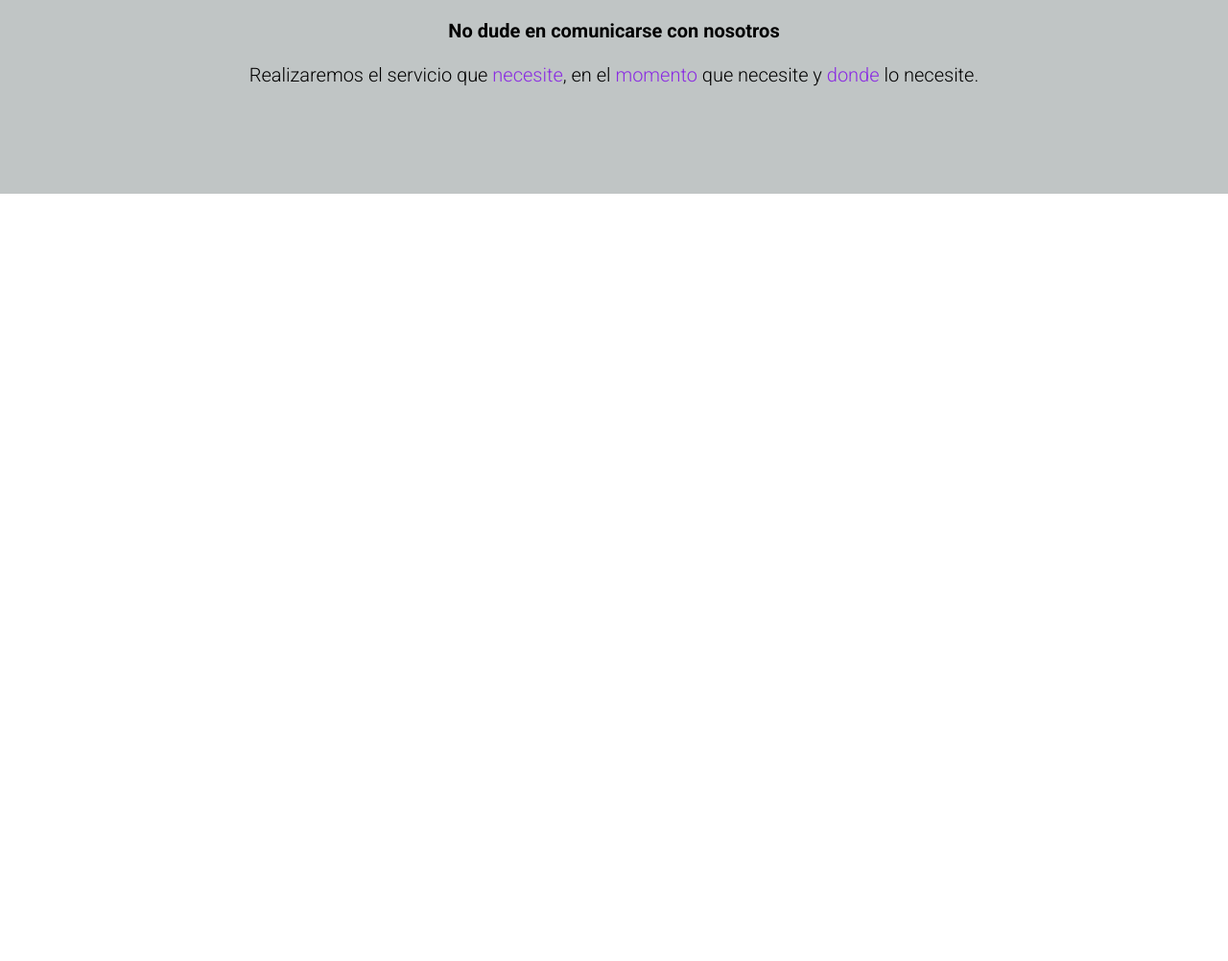
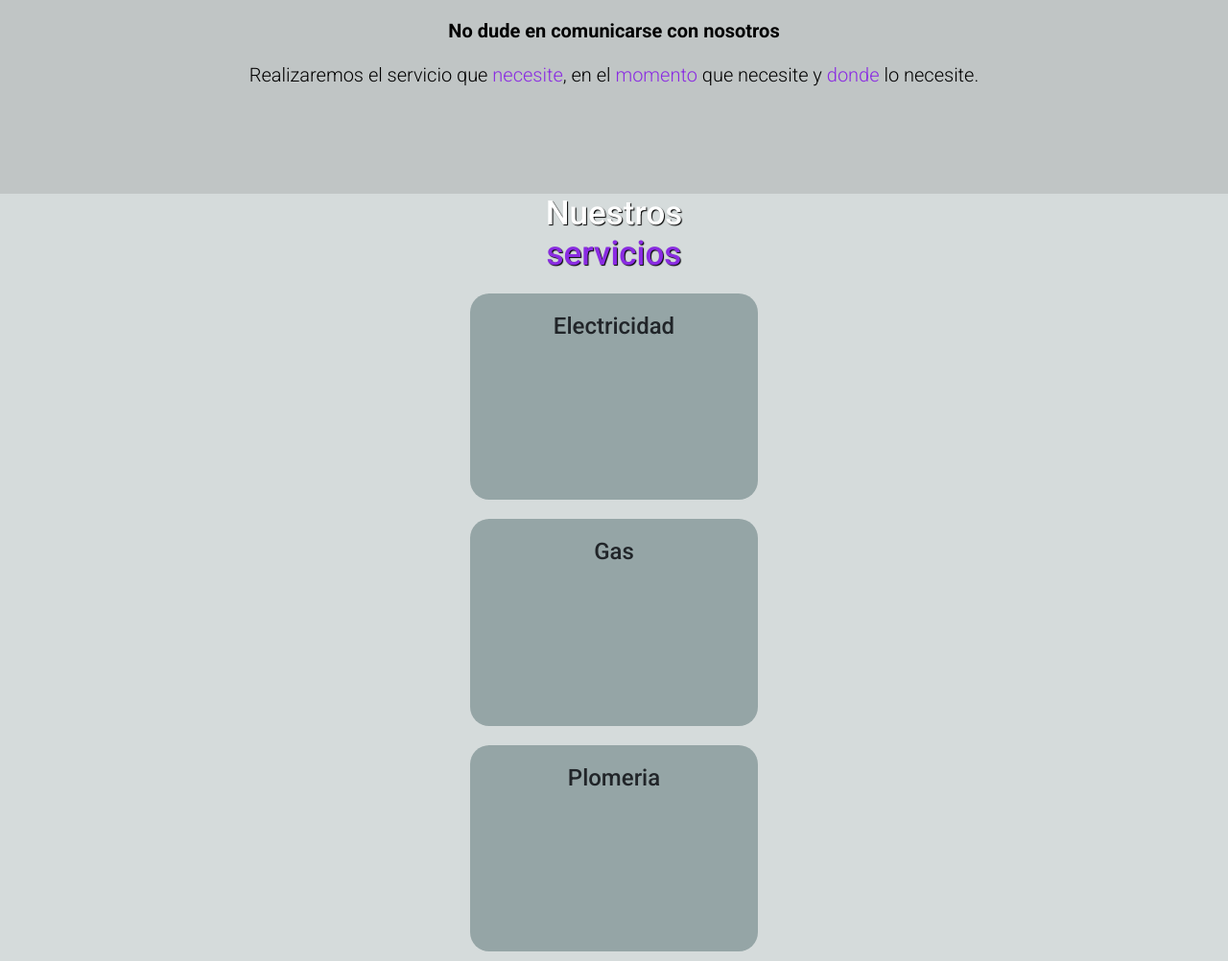
Before and after one commit to EduEzMez/FullServicios24, a website: page index.html in a window 1280 px wide. Shown: the part 1998-3000 px from the top of the page at 96% size. Before the commit the page ends 2200 px from the top, so only its background shows below. Drawn offline with nearby package versions, Linux system fonts and the light colour scheme.

Commit message:
Cartas agregadas a servicios

```diff
--- a/index.html
+++ b/index.html
@@ -52,7 +52,7 @@
                 <img src="./assets/img/human01.webp" alt="Imagen de certificado">
             </div>
         </section>
-        <div class="container__zonas">
+        <section class="container__zonas">
             <div class="container__mapa">
                 <h3>Abarcamos <br><span>todas</span> las zonas</h3>
                 <h4>Abarcamos <span>todas</span> las zonas</h4>
@@ -60,7 +60,27 @@
                 <p class="parrafo1">No dude en comunicarse con nosotros</p>
                 <p class="parrafo2"> Realizaremos el servicio que <span>necesite</span>, en el <span>momento </span>que necesite y <span>donde</span> lo necesite.</p>
             </div>
-        </div>
+        </section>
+        <section class="container__servicios">
+            <div class="container__titulos__servicios">
+                <h3>Nuestros<br><span>servicios</span></h3>
+            </div>
+            <div class="contenedor__cartas">
+                <h4>Electricidad</h4>
+                <img src="" alt="">
+                <p></p>
+            </div>
+            <div class="contenedor__cartas">
+                <h4>Gas</h4>
+                <img src="" alt="">
+                <p></p>
+            </div>
+            <div class="contenedor__cartas">
+                <h4>Plomeria</h4>
+                <img src="" alt="">
+                <p></p>
+            </div>
+        </section>
     </main>
 
     <script src="https://cdn.jsdelivr.net/npm/bootstrap@5.3.3/dist/js/bootstrap.bundle.min.js" integrity="sha384-YvpcrYf0tY3lHB60NNkmXc5s9fDVZLESaAA55NDzOxhy9GkcIdslK1eN7N6jIeHz" crossorigin="anonymous"></script>
--- a/scss/pages/_main.scss
+++ b/scss/pages/_main.scss
@@ -183,4 +183,30 @@ main{
             font-weight: 600;
         }
     }
+    .container__servicios{
+        width: 100%;
+        height: 100vh;
+        @include flex-center-center;
+        flex-direction: column;
+        background-color: $color-primario;
+        h3{
+            text-align: center;
+            font-size: 35px;
+            text-shadow: 1px 1px 1px black;
+            color: white;
+            margin-bottom: 10px;
+            span{
+                color: $color-letra2
+            }
+        }
+        .contenedor__cartas{
+            margin: 10px 0;
+            padding: 20px;
+            text-align: center;
+            width: 300px;
+            height: 500px;
+            border-radius: 20px;
+            background-color: $color-tercero;
+        }
+    }
 }
```
Also changed, not shown: css/style.css, 1 other file.
